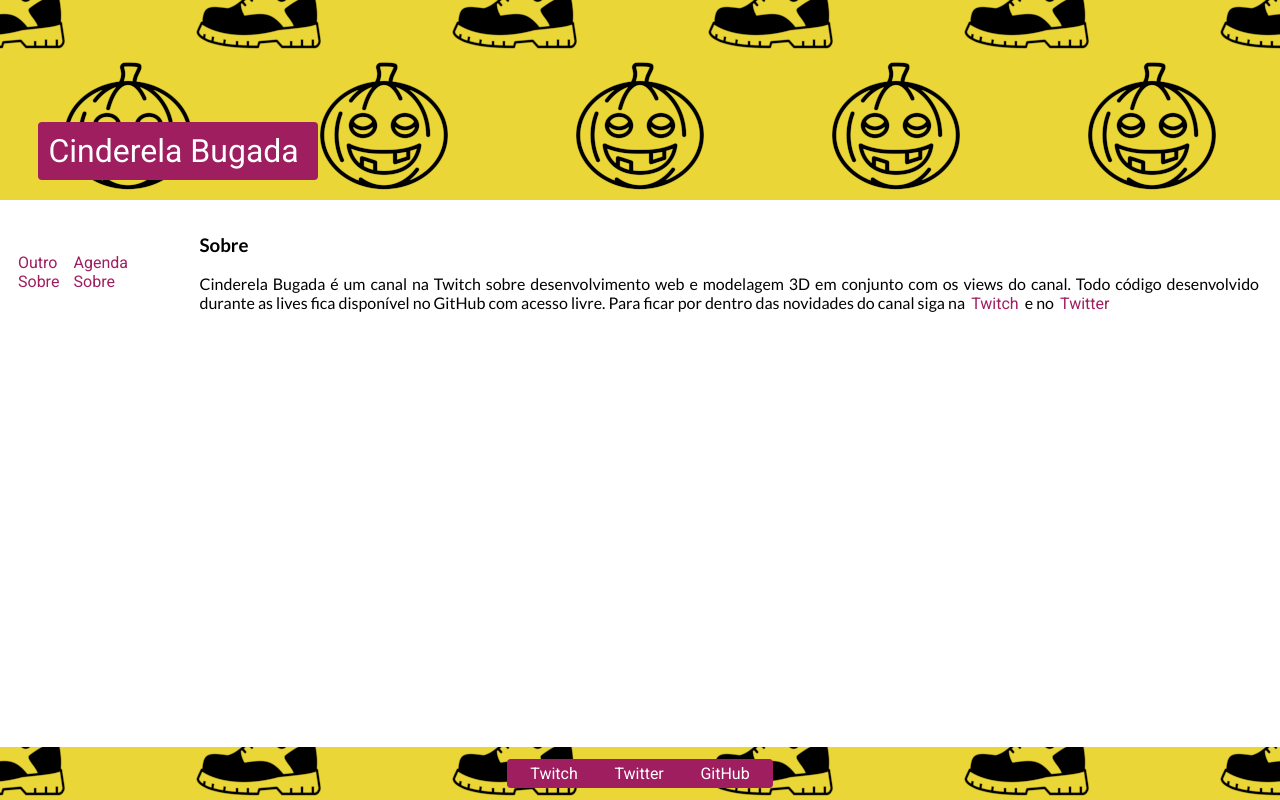
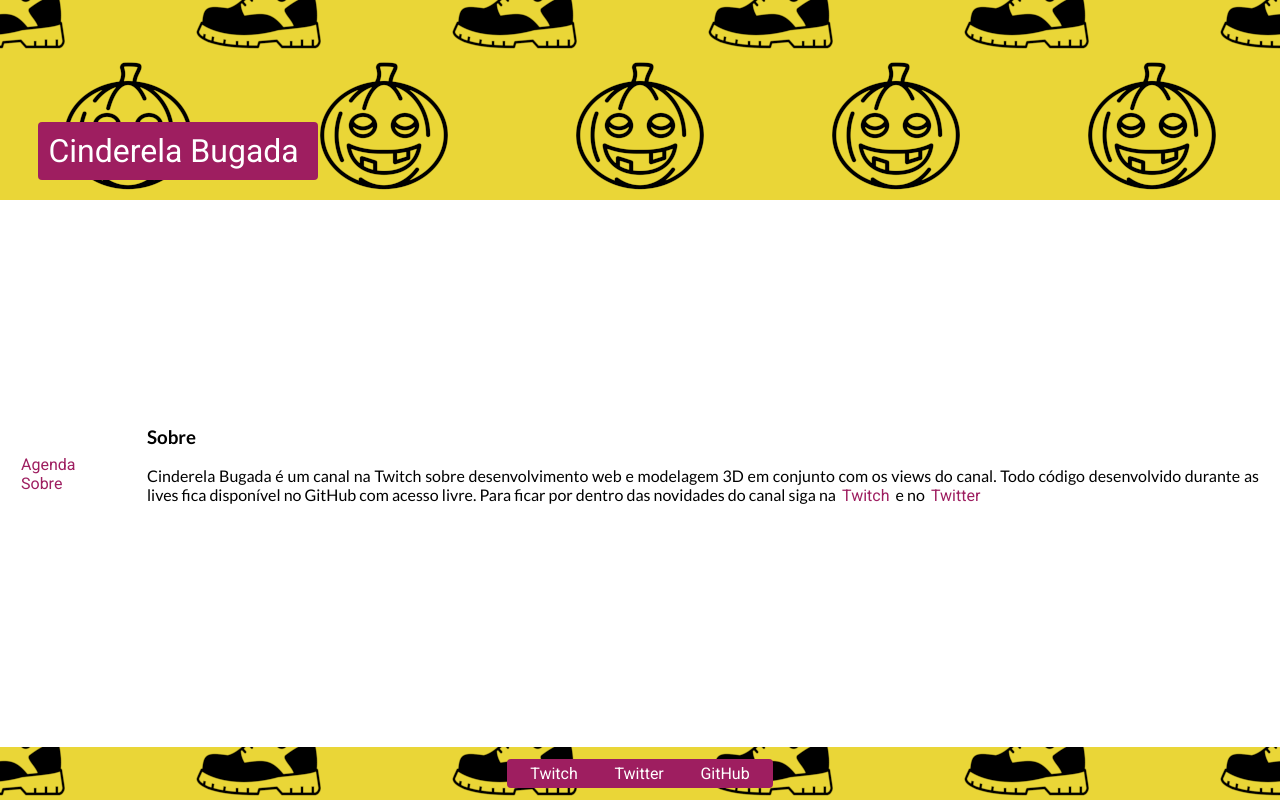
Before and after one commit to cinderelabugada/cinderelabugada.github.io, a React (Vite) app: page / in a window 1280 px wide. Built offline with nearby package versions, Linux system fonts and the light colour scheme.

Commit message:
modificação das rotas

```diff
--- a/src/components/App.js
+++ b/src/components/App.js
@@ -16,12 +16,8 @@ const App = () => {
       <div className='App-wrapper'>
         <Header />
         <Switch>
-          <Route path="/about">
-            <h2>Teste</h2>
-          </Route>
-          <Route path="/">
-            <Content />
-          </Route>
+          <Route exact path="/" component={() => <Content defaultRoute='sobre' />} />
+          <Route path="/:id" component={Content} />
         </Switch>
         <Footer />
       </div>
--- a/src/components/Content/Content.js
+++ b/src/components/Content/Content.js
@@ -1,5 +1,5 @@
 import React from 'react'
-import { Link, useLocation } from 'react-router-dom'
+import { Link, useLocation, useParams } from 'react-router-dom'
 import Markdown from 'react-markdown'
 
 import './Content.sass'
@@ -18,29 +18,28 @@ function useQuery() {
 const Page404 = () => (
   <div>
     <h3>Página Não Encontrada</h3>
+    <p>Talvez você esteja procurando um dos tópicos ao lado.</p>
   </div>
 )
 
-const Content = () => {
+const Content = ({ defaultRoute }) => {
   const query = useQuery()
-  const idPost = query.get('post') || "sobre"
-
+  const { id } = useParams()
   return (
     <div className='Content-wrapper'>
-      <Link to='/about'>Outro Sobre</Link>
       <div className='content-menu'>
         {Object.keys(posts)
           .map((key) =>
-            <Link key={key} to={`?post=${key}`}>
+            <Link key={key} to={`/${key}`}>
               {posts[key].title}
             </Link>
           )}
       </div>
-      {posts[idPost]
+      {posts[id || defaultRoute]
         ? (<div className='content'>
-            <h3>{posts[idPost].title}</h3>
+            <h3>{posts[id || defaultRoute].title}</h3>
             <Markdown>
-              {posts[idPost].content}
+              {posts[id || defaultRoute].content}
             </Markdown>
           </div>)
         : <Page404 />
--- a/src/components/Content/Content.sass
+++ b/src/components/Content/Content.sass
@@ -4,6 +4,11 @@
   display: flex
   flex-direction: row
   align-items: center
+
+  min-height: calc(100vh - 200px - 53px - (2 * 15px))
+
+  h3
+    margin-top: 0
 
   *
     padding-left: 3px
```
Also changed, not shown: 4 other files (tests, documents, lock files or other folders).
